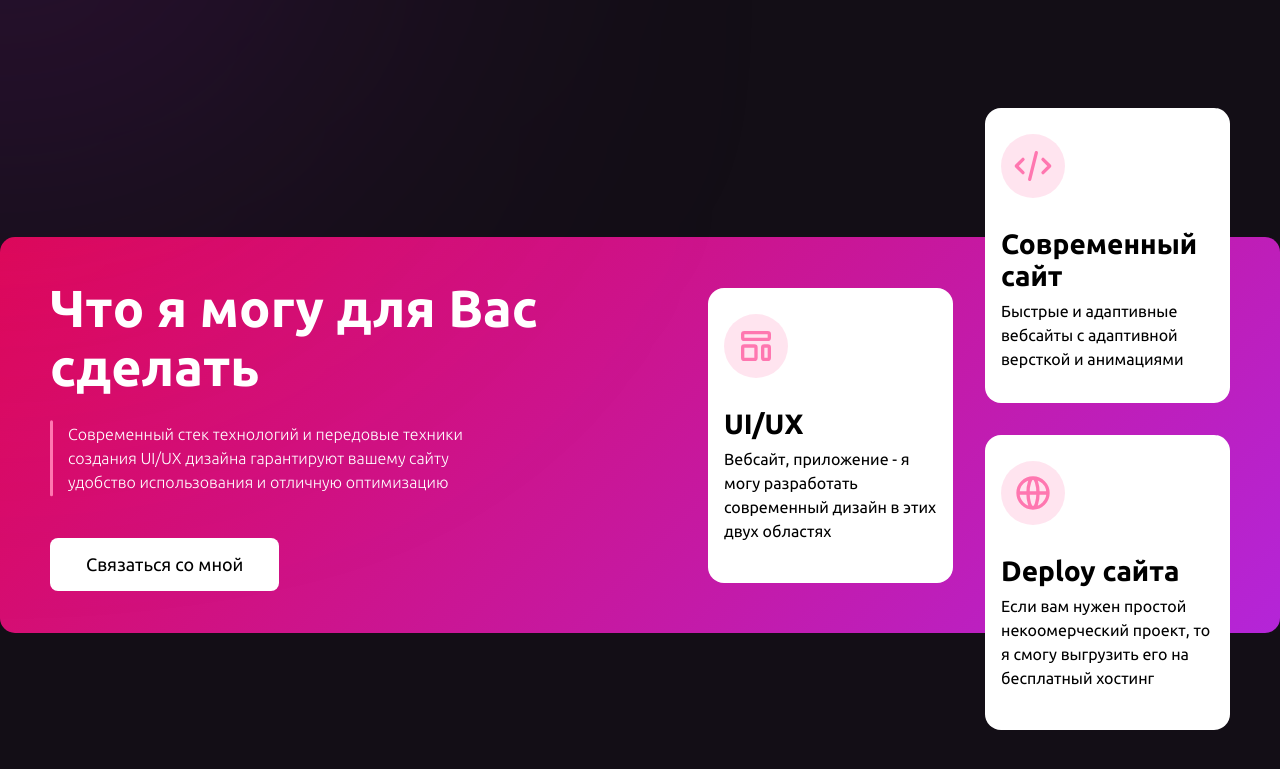
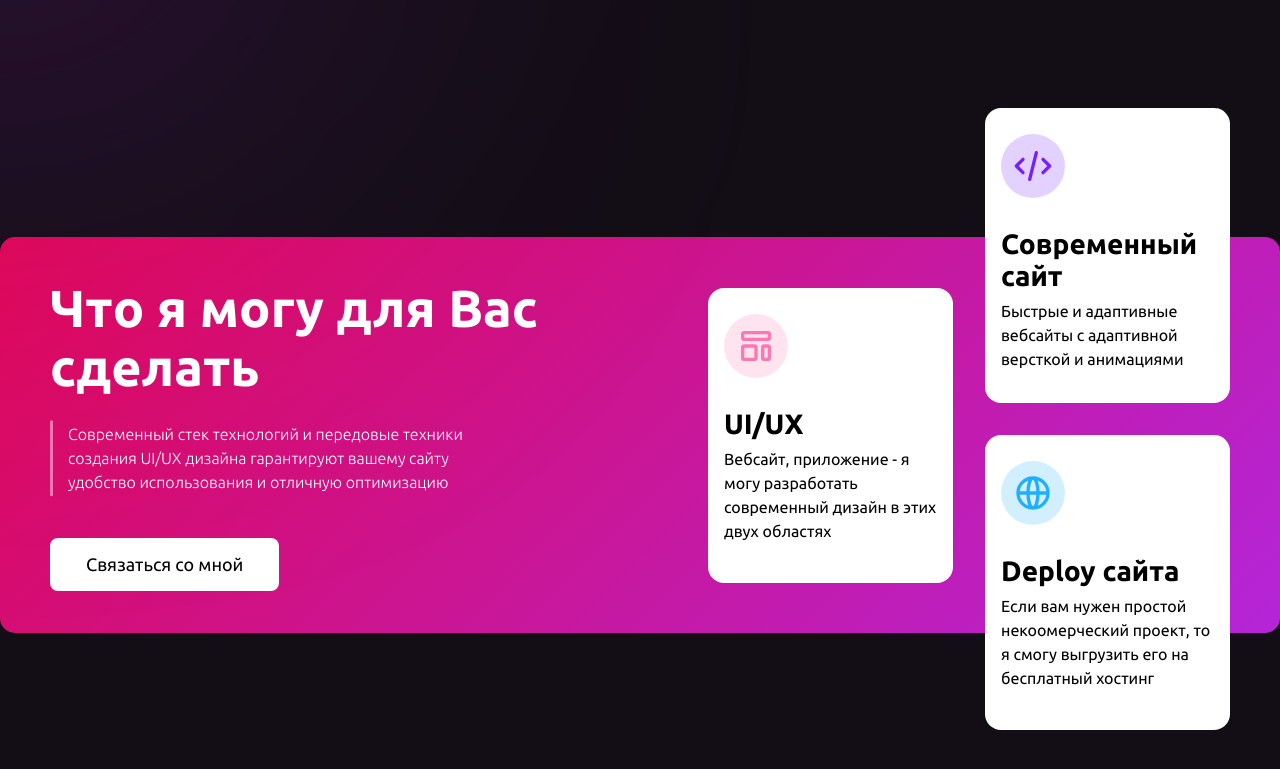
Before and after one commit to Milinkov-N/portfolio, a Next.js app: page / in a window 1280 px wide. Shown: the part 1479-2248 px from the top of the page. Built offline with nearby package versions, Linux system fonts and the light colour scheme.

Commit message:
completed Skills section

```diff
--- a/components/Skills.tsx
+++ b/components/Skills.tsx
@@ -30,11 +30,13 @@ export default function Skills() {
               />
               <Card
                 icon={ <HiOutlineCode /> }
+                iconColor='violet'
                 heading='Современный сайт'
                 desc='Быстрые и адаптивные вебсайты с адаптивной версткой и анимациями'
               />
               <Card
                 icon={ <HiOutlineGlobeAlt /> }
+                iconColor='blue'
                 heading='Deploy сайта'
                 desc='Если вам нужен простой некоомерческий проект, то я смогу выгрузить его на бесплатный хостинг'
               />
@@ -48,14 +50,15 @@ export default function Skills() {
 
 export interface ICard extends ComponentPropsWithoutRef<'div'> {
   icon: ReactNode
+  iconColor?: 'pink' | 'violet' | 'blue'
   heading: string
   desc: string
 }
 
-function Card({ icon, heading, desc, ...all }: ICard) {
+function Card({ icon, iconColor = 'pink', heading, desc, ...all }: ICard) {
   return (
     <div className={ styles.card } { ...all }>
-      <div className={ styles.cardIcon }>
+      <div className={ `${ styles.cardIcon } ${ styles[iconColor] }` }>
         { icon }
       </div>
       <h3 className='heading-4'>{ heading }</h3>
--- a/styles/Skills.module.css
+++ b/styles/Skills.module.css
@@ -74,15 +74,28 @@
   display: flex;
   justify-content: center;
   align-items: center;
-  color: #FF77B0;
   font-size: 2.5rem;
   line-height: .75;
   width: 64px;
   height: 64px;
-  background: #ff77b033;
   border-radius: 50%;
   margin-top: .25em;
   margin-bottom: .75em;
+}
+
+.pink {
+  color: #FF77B0;
+  background: #ff77b033;
+}
+
+.violet {
+  color: var(--accent-violet-clr-400);
+  background: var(--accent-violet-clr-100);
+}
+
+.blue {
+  color: var(--accent-blue-clr-400);
+  background: var(--accent-blue-clr-100);
 }
 
 .cardIcon svg {
```
